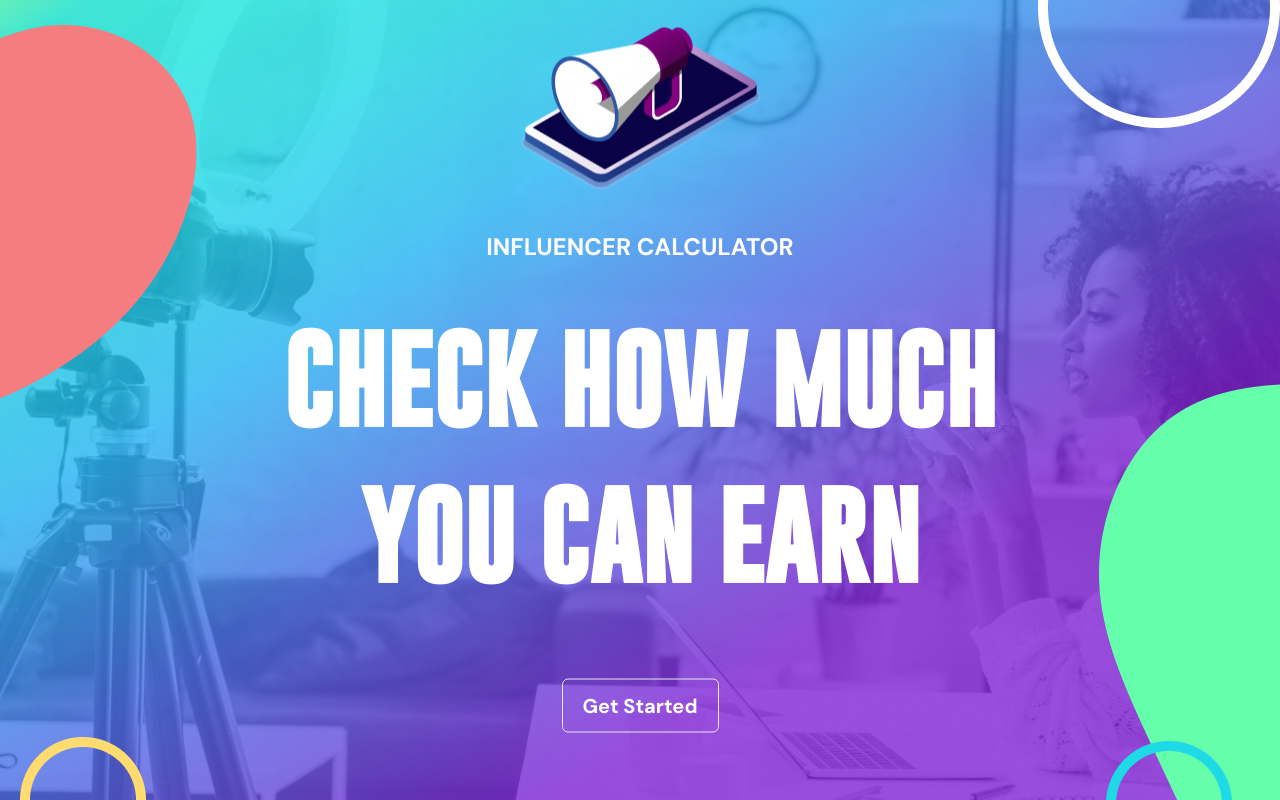
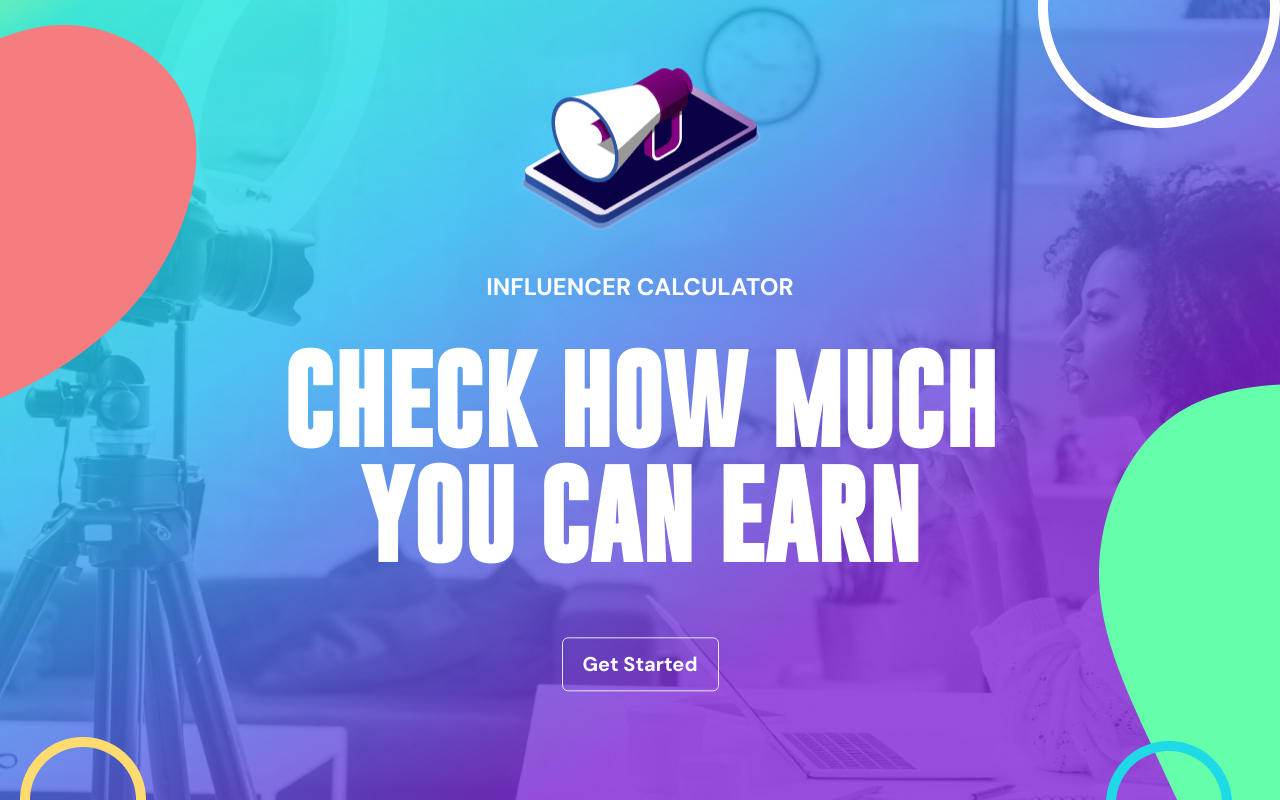
Before and after one commit to cocoa-1012/calc-earning, a React (Create React App) app: page / in a window 1280 px wide. Built offline with nearby package versions, Linux system fonts and the light colour scheme.

Commit message:
bug fixed

```diff
--- a/src/index.css
+++ b/src/index.css
@@ -58,6 +58,6 @@
 .font-gobold {
   font-family: Gobold;
 }
-.leading-1-6 {
-  line-height: 1.625 !important;
+.leading-1-2 {
+  line-height: 1.2 !important;
 }
--- a/src/pages/Home.js
+++ b/src/pages/Home.js
@@ -45,8 +45,8 @@ const Home = () => {
                 INFLUENCER CALCULATOR
               </p>
             </div>
-            <motion.h1 className='home-title leading-1-6'>
-              check how much you can earn
+            <motion.h1 className='home-title leading-1-2'>
+              check how much <br /> you can earn
             </motion.h1>
             <motion.span className='inline-block'>
               <Link
```
